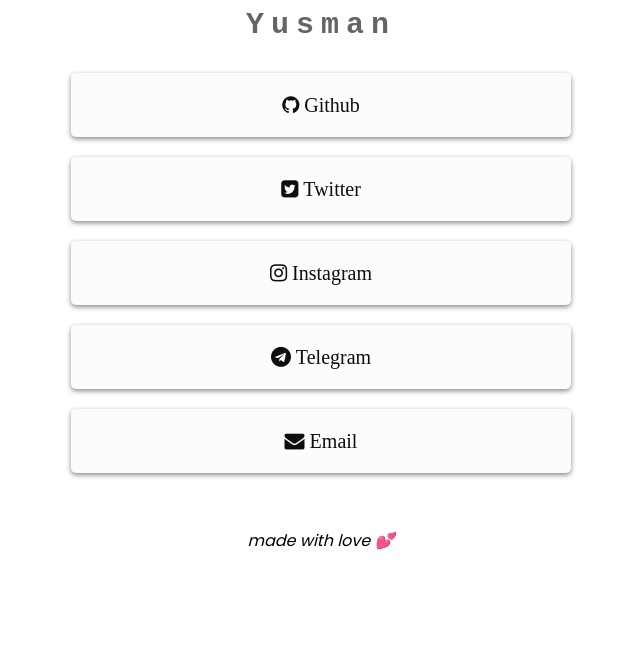
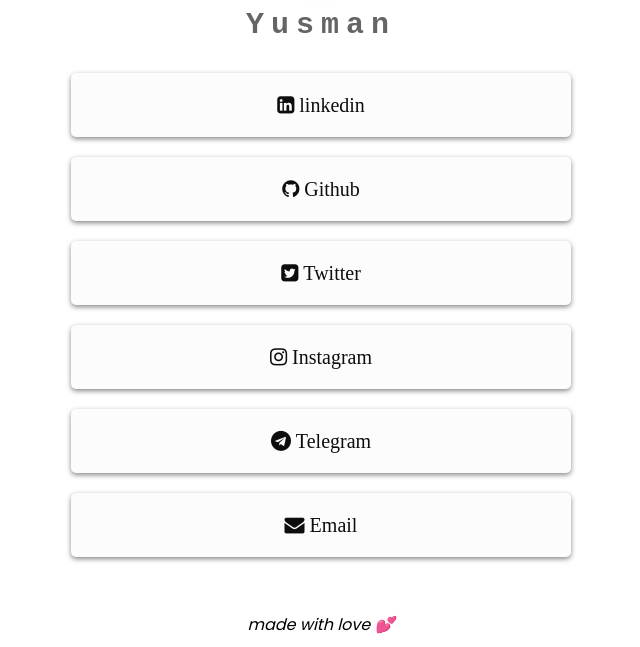
Before and after one commit to yusmnn/myDoor, a plain HTML site: page index.html in a window 1280 px wide. Shown: the part 231-878 px from the top of the page, without its empty margins (319-959 px from the left). Before the commit the page ends 800 px from the top, so only its background shows below. Drawn offline with Linux system fonts and the light colour scheme.

Commit message:
add: linkedin profile

```diff
--- a/index.html
+++ b/index.html
@@ -16,6 +16,7 @@
       <h1><span>Yusman</span></h1>
     </a>
     <div id="links">
+      <a class="link" href="https://www.linkedin.com/in/yusmanwork" target="_blank"><i class="fa fa-linkedin-square" style="padding: 5px"> linkedin</i></a>
       <a class="link" href="https://github.com/yusmnn" target="_blank"><i class="fa fa-github" style="padding: 5px"> Github</i></a>
       <a class="link" href="https://twitter.com/yusmnn" target="_blank"><i class="fa fa-twitter-square" style="padding: 5px"> Twitter</i></a>
       <a class="link" href="https://www.instagram.com/yusm.n/" target="_blank"><i class="fa fa-instagram" style="padding: 5px"> Instagram</i></a>
```
